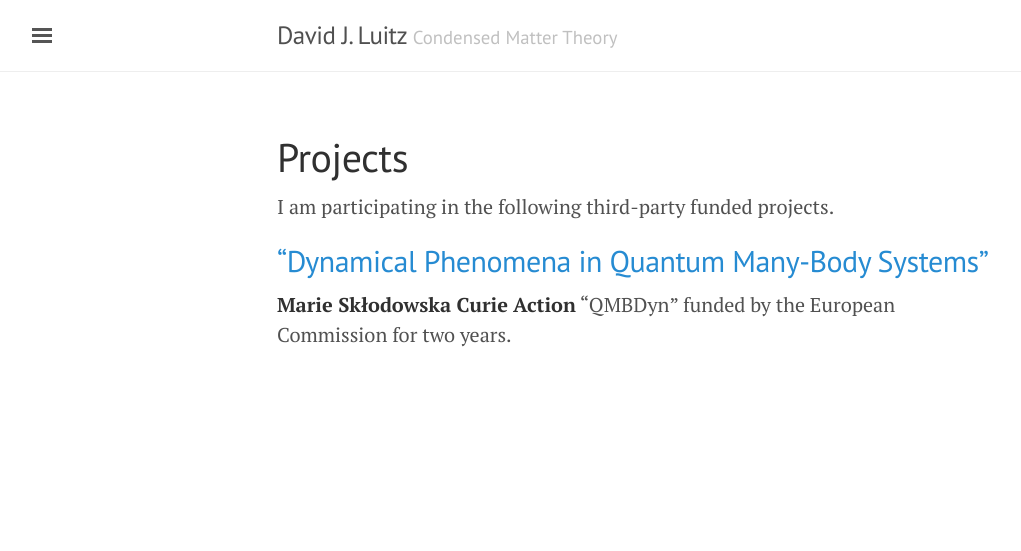
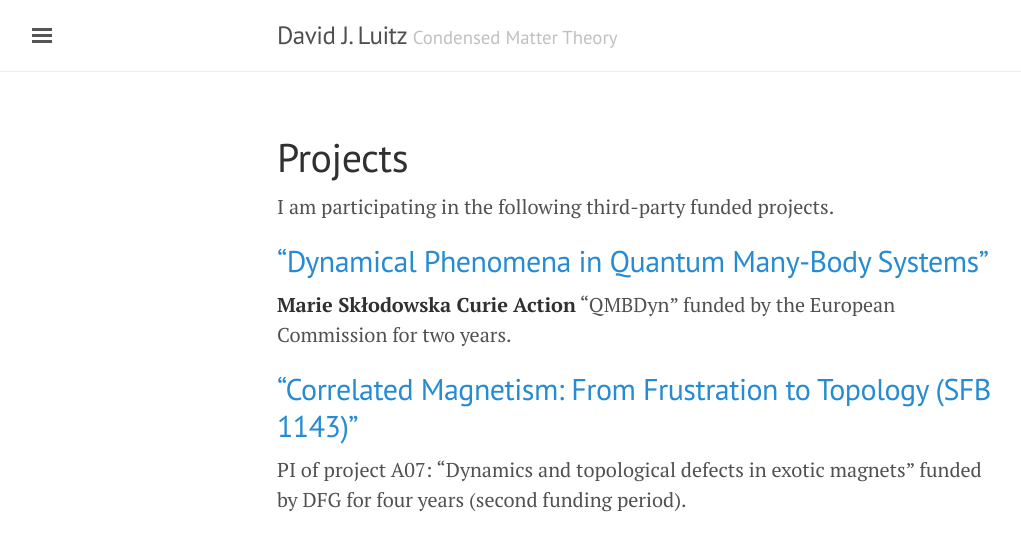
Before and after one commit to dluitz/dluitz.github.io, a Jekyll site: the page built from projects.md, in a window 1280 px wide. Shown: the top 551 px of the page, without its empty margins (3-1024 px from the left). Built offline with Jekyll 4.4.1, drawn with Linux system fonts in a browser that asks for light colours.

Commit message:
[projects list]

```diff
--- a/projects.md
+++ b/projects.md
@@ -10,3 +10,10 @@ I am participating in the following third-party funded projects.
 ---------------------------------------------------------
 
 **Marie Skłodowska Curie Action** "QMBDyn" funded by the European Commission for two years.
+
+
+
+["Correlated Magnetism: From Frustration to Topology (SFB 1143)"](https://tu-dresden.de/mn/physik/sfb1143)
+---------------------------------------------------------------
+
+PI of project A07: "Dynamics and topological defects in exotic magnets" funded by DFG for four years (second funding period).
```
